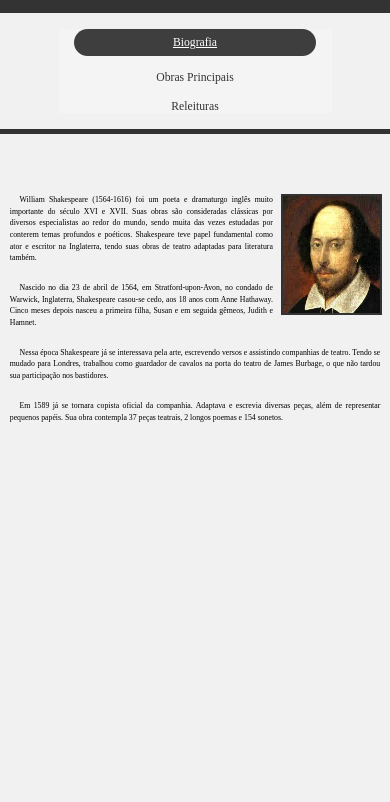
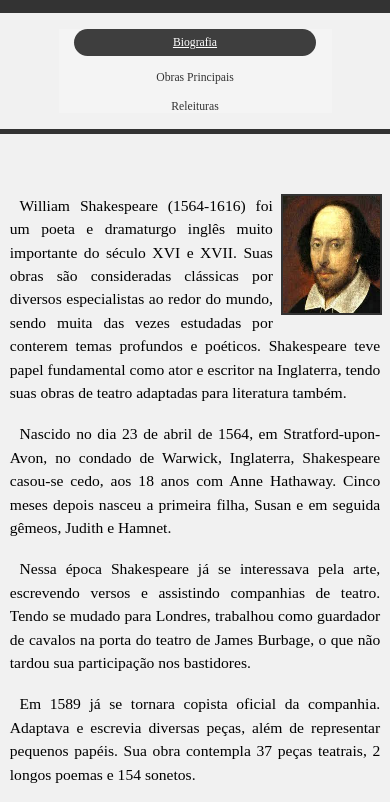
Before and after one commit to Pedro867/SiteCriativo, a plain HTML site: page index.html in a window 390 px wide. Shown: the part 46-848 px from the top of the page. Drawn offline with Linux system fonts and the light colour scheme.

Commit message:
Add files via upload

```diff
--- a/estilo.css
+++ b/estilo.css
@@ -105,6 +105,9 @@ li {
   h1 {
     font-size: 6vw;
   }
+  .texto {
+    font-size: 4vw;
+  }
   .tela {
     justify-content: space-between;
     text-align: center;
```
